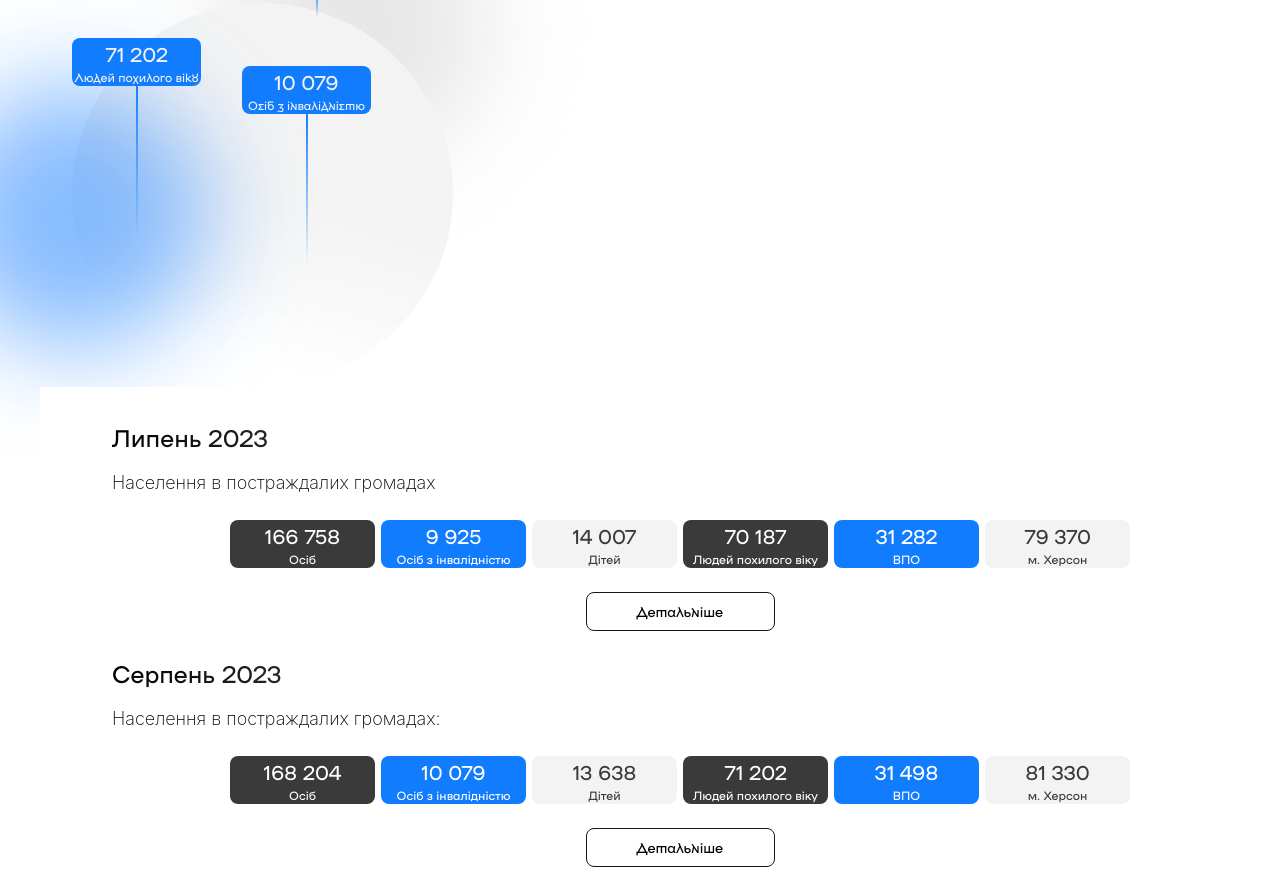
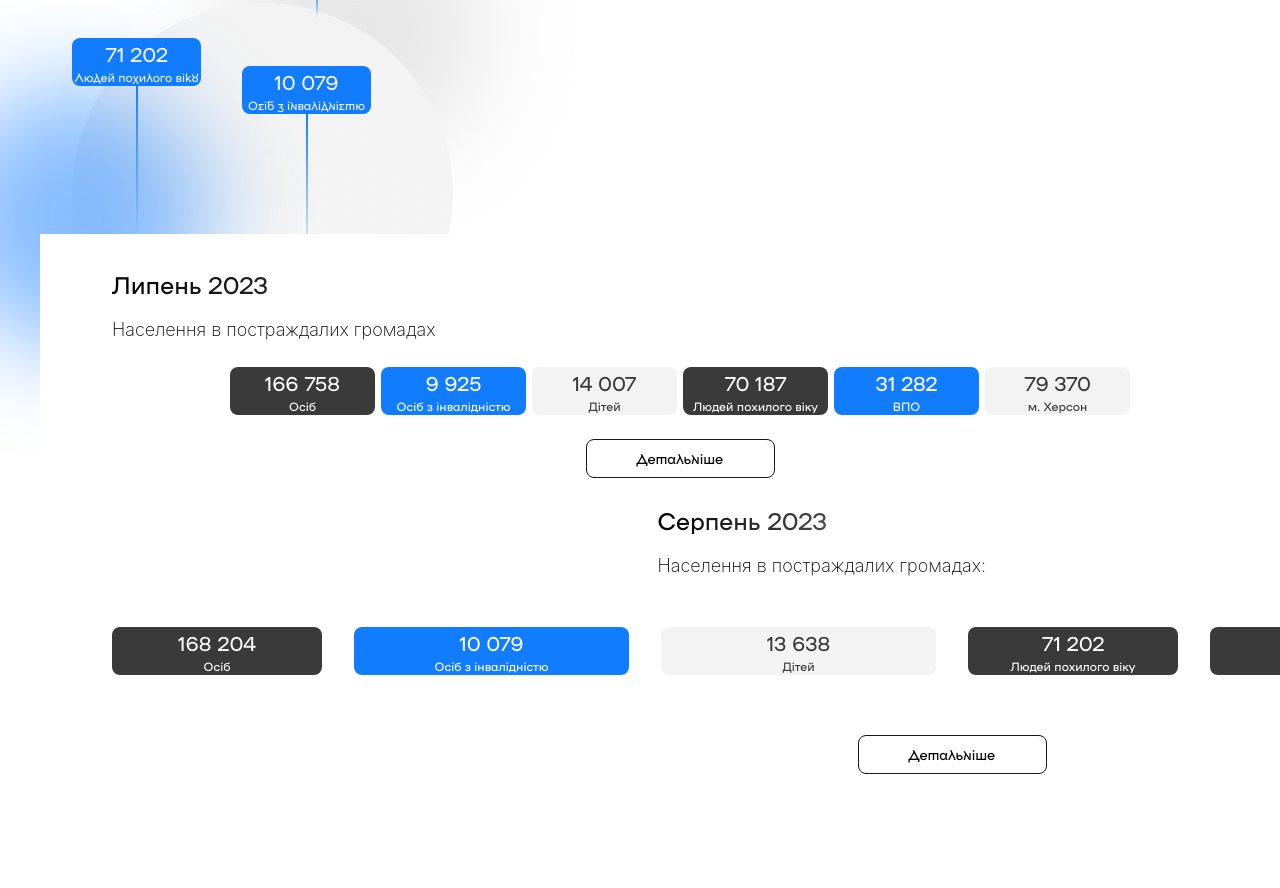
Before and after one commit to Vovchukkul/community_population, a website built with Parcel: page src/index.html in a window 1280 px wide. Shown: the part 334-1222 px from the top of the page. Built offline with nearby package versions, Linux system fonts and the light colour scheme; files whose address does not match are found by name; a web font is replaced by a local one.

Commit message:
adapted till 4 section

```diff
--- a/src/index.html
+++ b/src/index.html
@@ -54,11 +54,14 @@
       </div>
     </header>
 
-    <main>
+    <main class="main">
       <section class="population">
         <div class="population_month">
-          <h2 class="population_title">Липень 2023</h2>
-          <p class="population_subtitle">Населення в постраждалих громадах</p>
+          <div class="population_wrap">
+            <h2 class="population_title">Липень 2023</h2>
+            <p class="population_subtitle">Населення в постраждалих громадах</p>
+            <button class="population_btn population_hidden">Детальніше</button>
+          </div>
           <div class="population_blocks">
             <div class="population_block">
               <span class="population_number">166 758</span>
@@ -85,38 +88,40 @@
               <span class="population_sub">м. Херсон</span>
             </div>
           </div>
-          <button class="population_btn">Детальніше</button>
+          <button class="population_btn population_mobile_btn">Детальніше</button>
         </div>
-        <div class="population_month">
-          <h2 class="population_title">Серпень 2023</h2>
-          <p class="population_subtitle">Населення в постраждалих громадах:</p>
-          <div class="population_blocks">
-            <div class="population_block">
-              <span class="population_number">168 204</span>
-              <span class="population_sub">Осіб</span>
+        <div class="population_month s">
+          <div class="population_wrap s_wrap">
+            <h2 class="population_title s_title">Серпень 2023</h2>
+            <p class="population_subtitle s_subtitle">Населення в постраждалих громадах:</p>
+          </div>
+          <div class="population_blocks s_blocks">
+            <div class="population_block s_block">
+              <span class="population_number s_number">168 204</span>
+              <span class="population_sub s_sub">Осіб</span>
             </div>
-            <div class="population_block">
-              <span class="population_number">10 079</span>
-              <span class="population_sub">Осіб з інвалідністю</span>
+            <div class="population_block s_block">
+              <span class="population_number s_number">10 079</span>
+              <span class="population_sub s_sub">Осіб з інвалідністю</span>
             </div>
-            <div class="population_block">
-              <span class="population_number">13 638</span>
-              <span class="population_sub">Дітей</span>
+            <div class="population_block s_block">
+              <span class="population_number s_number">13 638</span>
+              <span class="population_sub s_sub">Дітей</span>
             </div>
-            <div class="population_block">
-              <span class="population_number">71 202</span>
-              <span class="population_sub">Людей похилого віку</span>
+            <div class="population_block s_block">
+              <span class="population_number s_number">71 202</span>
+              <span class="population_sub s_sub">Людей похилого віку</span>
             </div>
-            <div class="population_block">
-              <span class="population_number">31 498</span>
-              <span class="population_sub">ВПО</span>
+            <div class="population_block s_block">
+              <span class="population_number s_number">31 498</span>
+              <span class="population_sub s_sub">ВПО</span>
             </div>
-            <div class="population_block">
-              <span class="population_number">81 330</span>
-              <span class="population_sub">м. Херсон</span>
+            <div class="population_block s_block">
+              <span class="population_number s_number">81 330</span>
+              <span class="population_sub s_sub">м. Херсон</span>
             </div>
           </div>
-          <button class="population_btn">Детальніше</button>
+          <button class="population_btn s_btn">Детальніше</button>
         </div>
       </section>
 
--- a/src/styles/main.scss
+++ b/src/styles/main.scss
@@ -136,7 +136,6 @@
 
 .right_side {
   width: 100%;
-  height: 100vh;
   position: relative;
 
   &_circle_wrapper {
@@ -357,35 +356,83 @@
   }
 }
 
+.main {
+  margin-top: 120px;
+
+  @include onBigDesktop {
+    margin-top: 326px;
+  }
+}
+
 .population {
   display: flex;
   flex-direction: column;
   justify-content: center;
   background-color: rgba(255, 255, 255, 1);
-  margin-top: -320px;
   position: relative;
   z-index: 1000;
   width: 100vw;
   margin-left: -32px;
   padding-top: 32px;
 
+  &_wrap {
+    display: flex;
+    flex-direction: column;
+  }
+
   @include contentPaddingInline;
+
+  @include onBigDesktop {
+    background-color: transparent;
+  }
+
+  &_hidden {
+    display: none;
+
+    @include onBigDesktop {
+      display: block;
+    }
+  }
+
+  &_mobile_btn {
+    @include onBigDesktop {
+      display: none;
+    }
+  }
 
   &_month {
     display: flex;
     flex-direction: column;
     justify-content: left;
+
+    @include onBigDesktop {
+      flex-direction: row;
+      justify-content: space-between;
+      height: 490px;
+      margin-bottom: 148px;
+    }
   }
 
   &_title {
     @include title();
     margin-bottom: 14px;
+
+    @include onBigDesktop {
+      font-size: 83px;
+      width: 530px;
+      margin-bottom: 24px;
+    }
   }
 
   &_subtitle {
     @include subtitle();
     color: rgba(0, 0, 0, 1);
     margin-bottom: 24px;
+
+    @include onBigDesktop {
+      font-size: 32px;
+      margin-bottom: 82px;
+    }
   }
 
   &_blocks {
@@ -395,6 +442,12 @@
     row-gap: 6px;
     column-gap: 6px;
     margin-bottom: 24px;
+
+    @include onBigDesktop {
+      max-width: 1000px;
+      column-gap: 36px;
+      margin-bottom: 0px;
+    }
   }
 
   &_block {
@@ -409,18 +462,25 @@
     height: 48px;
     color: rgba(255, 255, 255, 1);
 
-    &:nth-child(1),
-    &:nth-child(4) {
+    @include onBigDesktop {
+      width: 353px;
+      height: 133px;
+      border-radius: 21px;
+
+      &:nth-child(even) {
+        width: 453px;
+      }
+    }
+
+    &:nth-child(3n + 1) {
       background-color: $dark-button-color;
     }
 
-    &:nth-child(2),
-    &:nth-child(5) {
+    &:nth-child(3n + 2) {
       background-color: $primary-btn-color;
     }
 
-    &:nth-child(3),
-    &:nth-child(6) {
+    &:nth-child(3n + 3) {
       background-color: $gray-btn-color;
       color: rgba(58, 58, 58, 1);
     }
@@ -428,10 +488,18 @@
 
   &_number {
     font-size: 20px;
+
+    @include onBigDesktop {
+      font-size: 54px;
+    }
   }
 
   &_sub {
     font-size: 12px;
+
+    @include onBigDesktop {
+      font-size: 32px;
+    }
   }
 
   &_btn {
@@ -567,3 +635,55 @@
     color: rgba(255, 255, 255, 1);
   }
 }
+
+.s {
+  display: flex;
+  flex-direction: column;
+  height: 700px;
+  width: 1680px;
+  margin-top: 0;
+
+  &_wrap {
+    width: 589px;
+    margin: 0 auto;
+  }
+
+  &_title {
+    width: 589px;
+  }
+
+  &_subtitle {
+    margin-bottom: 48px;
+  }
+
+  &_blocks {
+    align-self: center;
+    margin-bottom: 60px;
+    width: 1680px;
+    max-width: 100%;
+    gap: 32px;
+  }
+
+  &_block {
+    &:nth-child(3n + 1) {
+      flex-grow: 1;
+    }
+    &:nth-child(3n + 3),
+    &:nth-child(3n + 2) {
+      flex-grow: 2;
+    }
+
+    &:nth-child(4n + 1) {
+      background-color: $dark-button-color;
+    }
+
+    &:nth-child(3n + 3) {
+      background-color: $gray-btn-color;
+      color: rgba(58, 58, 58, 1);
+    }
+  }
+
+  &_btn {
+    align-self: center;
+  }
+}
--- a/src/styles/utils/mixins.scss
+++ b/src/styles/utils/mixins.scss
@@ -85,6 +85,15 @@
   border-radius: 8px;
   font-size: 14px;
   font-family: $namu_font;
+
+  @include onBigDesktop {
+    height: 88px;
+    width: 374px;
+    font-size: 32px;
+    border-radius: 12px;
+    border-width: 2px;
+    margin: 0 0 0;
+  }
 }
 
 @mixin subtitle() {
```
Also changed, not shown: dist/index.html, src/styles/main.css (added), src/styles/utils/mixins.css (added), src/styles/utils/normalize.css (added), src/styles/utils/variables.css (added), 8 other files.
